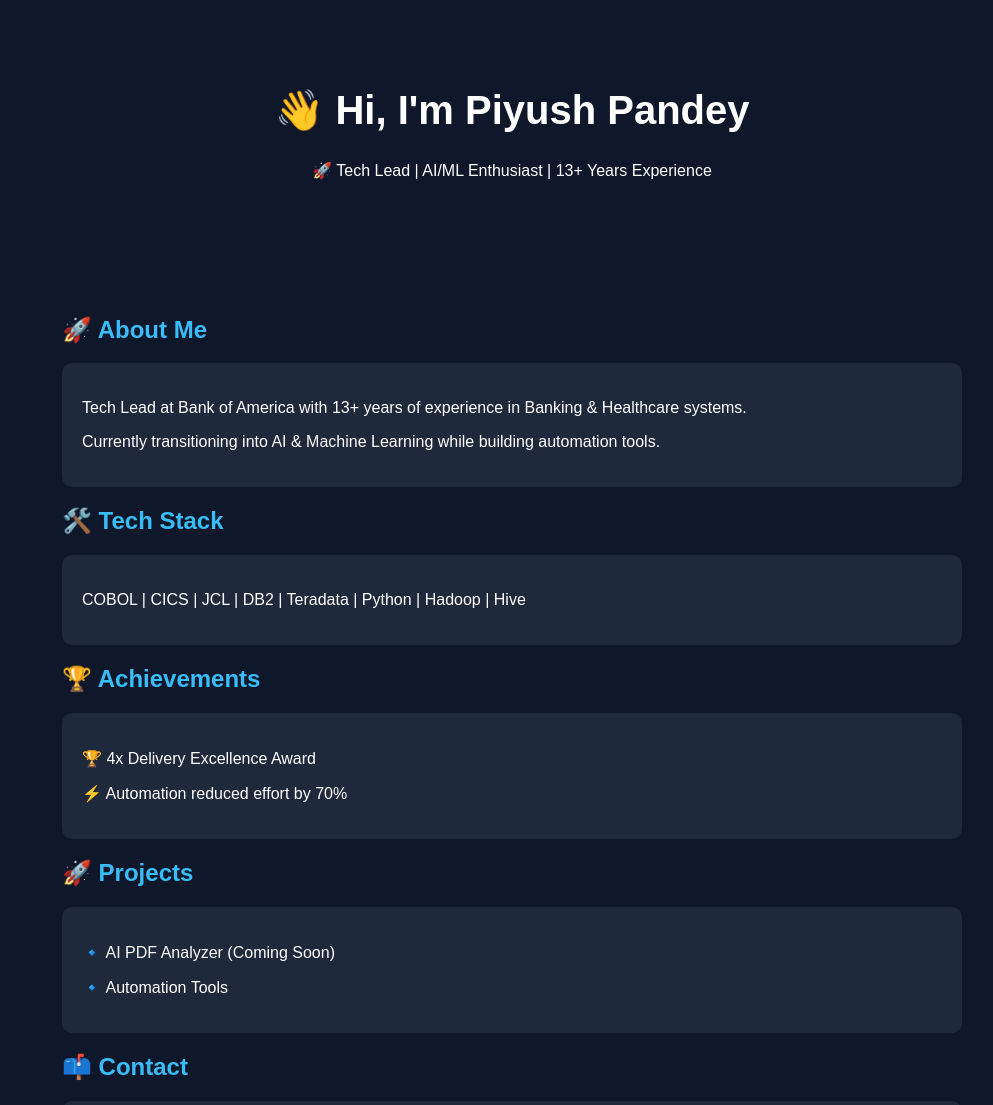
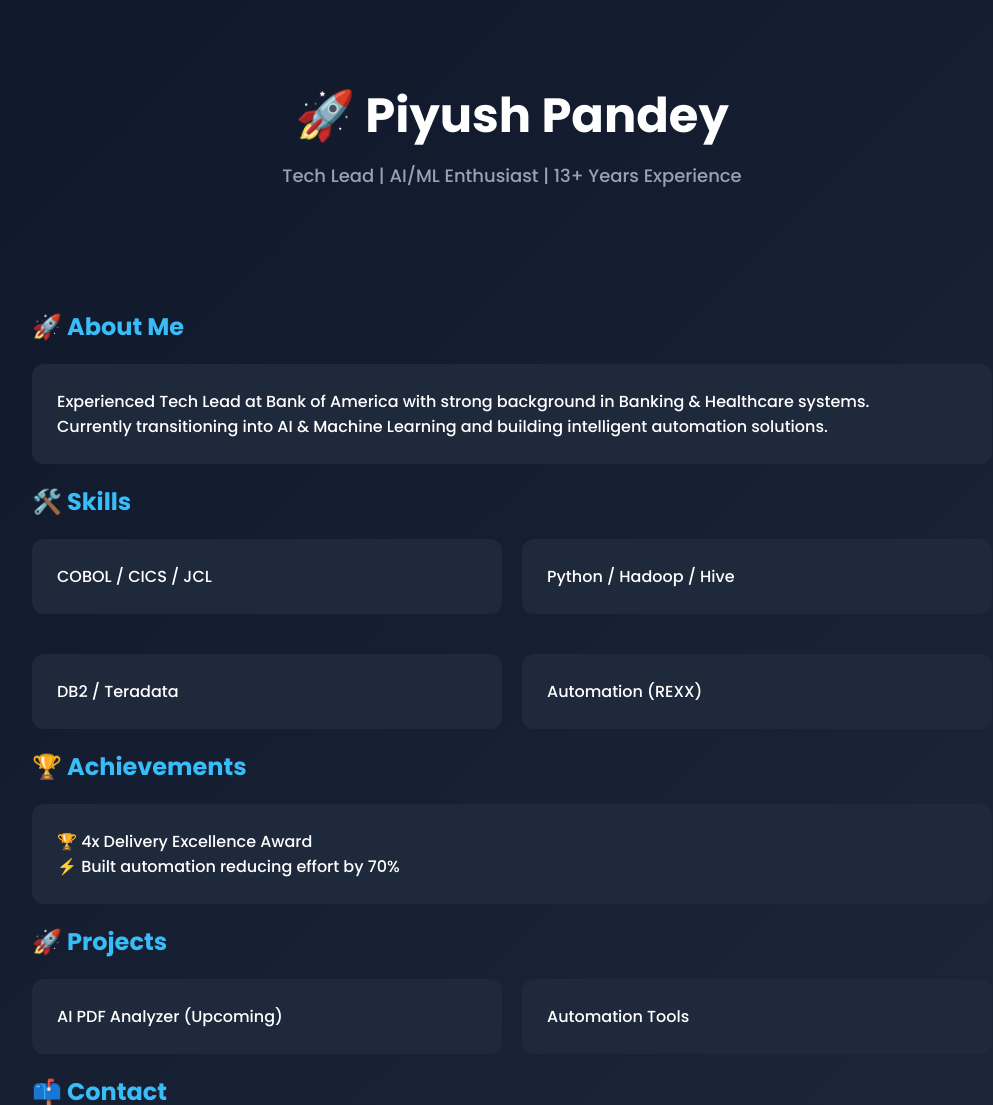
Before and after one commit to psh2590/psh2590.github.io, a plain HTML site: page index.html in a window 1280 px wide. Shown: the top 1105 px of the page, without its empty margins (128-1121 px from the left). Drawn offline with Linux system fonts and the light colour scheme.

Commit message:
Update index.html

```diff
--- a/index.html
+++ b/index.html
@@ -5,49 +5,73 @@
 <meta name="viewport" content="width=device-width, initial-scale=1.0">
 <title>Piyush Pandey | Portfolio</title>
 
+<link href="https://fonts.googleapis.com/css2?family=Poppins:wght@300;500;700&display=swap" rel="stylesheet">
+
 <style>
+* {margin:0; padding:0; box-sizing:border-box;}
 body {
-  margin: 0;
-  font-family: Arial, sans-serif;
-  background: #0f172a;
+  font-family: 'Poppins', sans-serif;
+  background: linear-gradient(135deg,#0f172a,#1e293b);
   color: white;
 }
 
 header {
   text-align: center;
-  padding: 60px 20px;
+  padding: 80px 20px;
 }
 
-h1 {
-  font-size: 40px;
+header h1 {
+  font-size: 48px;
+}
+
+header p {
+  margin-top: 10px;
+  font-size: 18px;
+  color: #94a3b8;
+}
+
+.section {
+  max-width: 1000px;
+  margin: auto;
+  padding: 40px 20px;
 }
 
 h2 {
+  margin-bottom: 20px;
   color: #38bdf8;
-}
-
-.section {
-  padding: 40px;
-  max-width: 900px;
-  margin: auto;
 }
 
 .card {
   background: #1e293b;
-  padding: 20px;
-  margin: 15px 0;
-  border-radius: 10px;
+  padding: 25px;
+  border-radius: 12px;
+  margin-bottom: 20px;
+  transition: 0.3s;
+}
+
+.card:hover {
+  transform: translateY(-5px);
+  box-shadow: 0 10px 30px rgba(0,0,0,0.5);
+}
+
+.grid {
+  display: grid;
+  grid-template-columns: 1fr 1fr;
+  gap: 20px;
 }
 
 a {
   color: #38bdf8;
-  text-decoration: none;
 }
 
 footer {
   text-align: center;
-  padding: 20px;
-  opacity: 0.7;
+  padding: 30px;
+  opacity: 0.6;
+}
+
+@media(max-width:768px){
+  .grid {grid-template-columns: 1fr;}
 }
 </style>
 
@@ -56,32 +80,36 @@
 <body>
 
 <header>
-  <h1>👋 Hi, I'm Piyush Pandey</h1>
-  <p>🚀 Tech Lead | AI/ML Enthusiast | 13+ Years Experience</p>
+  <h1>🚀 Piyush Pandey</h1>
+  <p>Tech Lead | AI/ML Enthusiast | 13+ Years Experience</p>
 </header>
 
 <div class="section">
+
 <h2>🚀 About Me</h2>
 <div class="card">
-    <p>Tech Lead at Bank of America with 13+ years of experience in Banking & Healthcare systems.</p>
-    <p>Currently transitioning into AI & Machine Learning while building automation tools.</p>
+  <p>Experienced Tech Lead at Bank of America with strong background in Banking & Healthcare systems.</p>
+  <p>Currently transitioning into AI & Machine Learning and building intelligent automation solutions.</p>
 </div>
 
-  <h2>🛠️ Tech Stack</h2>
-  <div class="card">
-    <p>COBOL | CICS | JCL | DB2 | Teradata | Python | Hadoop | Hive</p>
+<h2>🛠️ Skills</h2>
+<div class="grid">
+  <div class="card">COBOL / CICS / JCL</div>
+  <div class="card">Python / Hadoop / Hive</div>
+  <div class="card">DB2 / Teradata</div>
+  <div class="card">Automation (REXX)</div>
 </div>
 
 <h2>🏆 Achievements</h2>
 <div class="card">
   <p>🏆 4x Delivery Excellence Award</p>
-    <p>⚡ Automation reduced effort by 70%</p>
+  <p>⚡ Built automation reducing effort by 70%</p>
 </div>
 
 <h2>🚀 Projects</h2>
-  <div class="card">
-    <p>🔹 AI PDF Analyzer (Coming Soon)</p>
-    <p>🔹 Automation Tools</p>
+<div class="grid">
+  <div class="card">AI PDF Analyzer (Upcoming)</div>
+  <div class="card">Automation Tools</div>
 </div>
 
 <h2>📫 Contact</h2>
@@ -90,6 +118,7 @@
   <p>GitHub: <a href="https://github.com/psh2590">psh2590</a></p>
   <p>LinkedIn: <a href="https://www.linkedin.com/in/piyush-pandey-8b075457">Profile</a></p>
 </div>
+
 </div>
 
 <footer>
```
Lines whose indentation alone changed are shown as unchanged.
